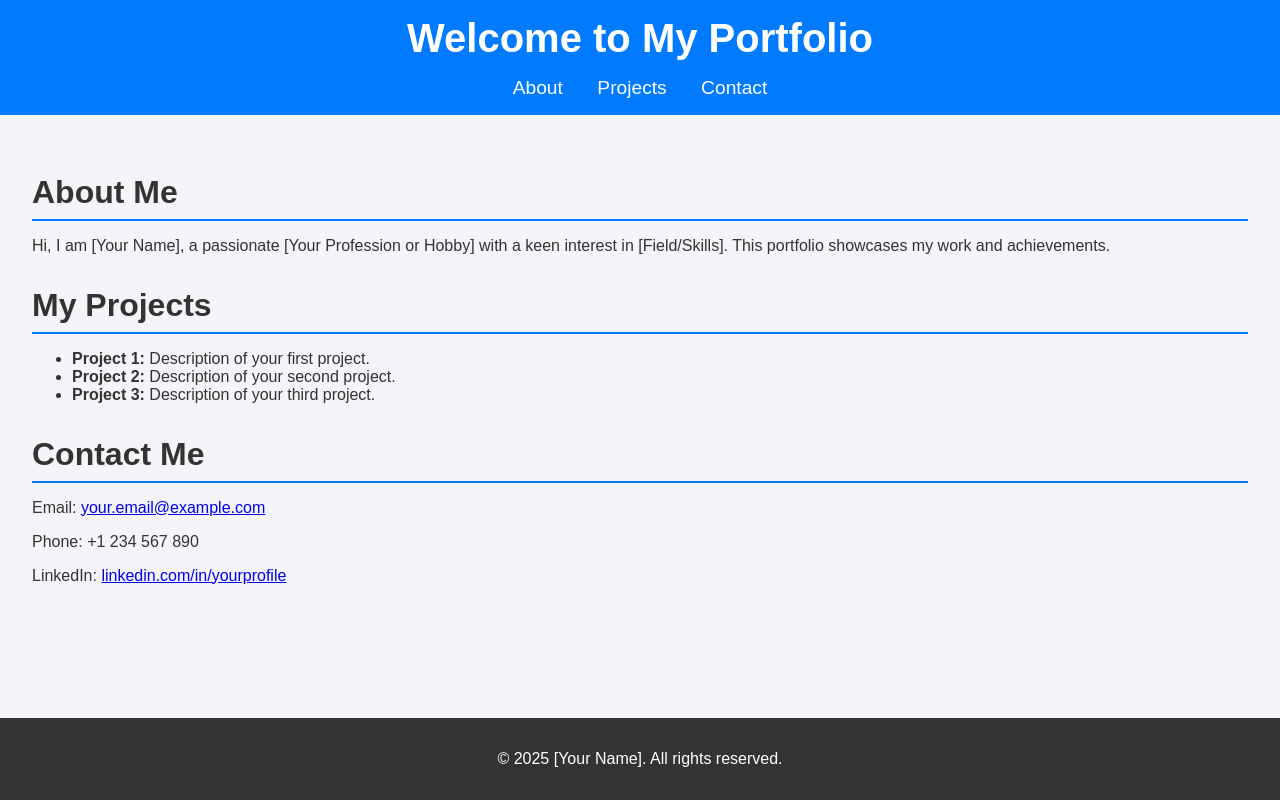
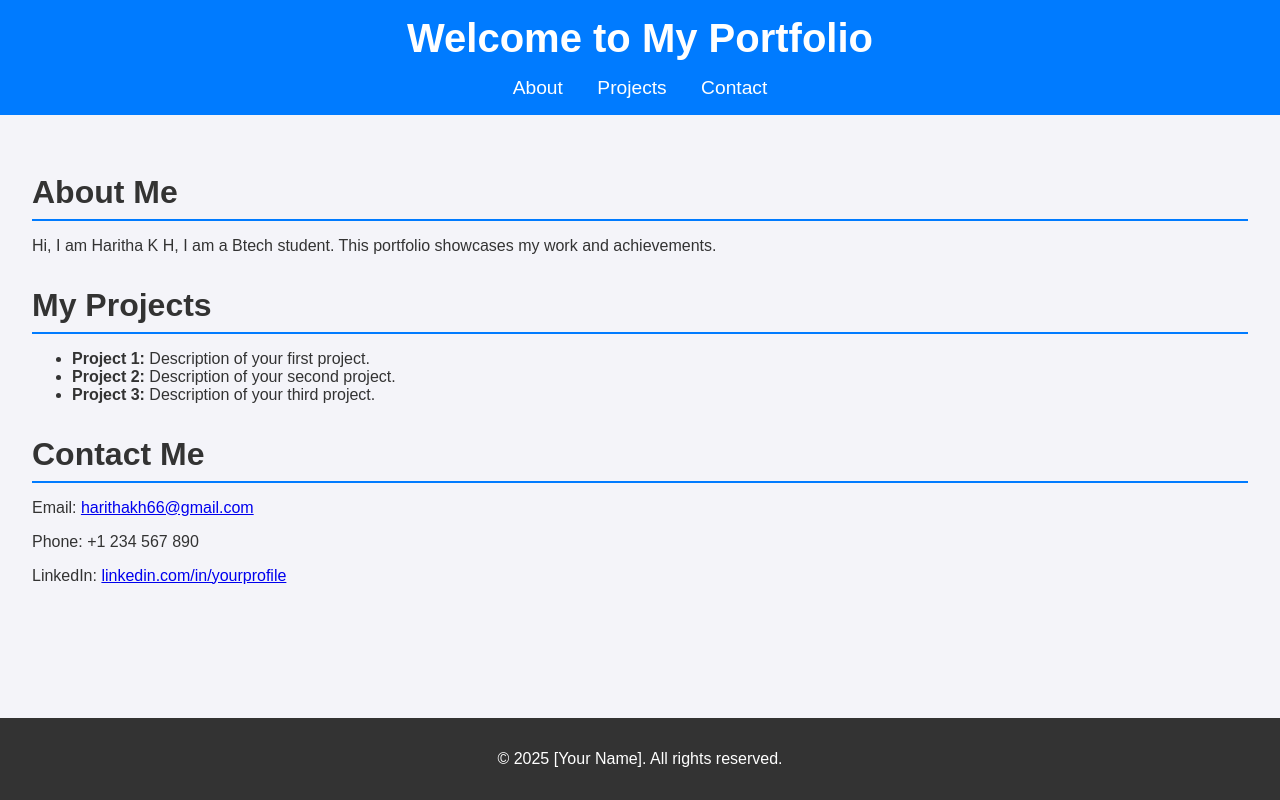
Before and after one commit to 11052001/website, a plain HTML site: page index.html in a window 1280 px wide. Drawn offline with Linux system fonts and the light colour scheme.

Commit message:
Update index.html

```diff
--- a/index.html
+++ b/index.html
@@ -75,7 +75,7 @@
     <div class="container">
         <section id="about" class="section">
             <h2>About Me</h2>
-            <p>Hi, I am [Your Name], a passionate [Your Profession or Hobby] with a keen interest in [Field/Skills]. This portfolio showcases my work and achievements.</p>
+            <p>Hi, I am Haritha K H, I am a Btech student. This portfolio showcases my work and achievements.</p>
         </section>
 
         <section id="projects" class="section">
@@ -89,7 +89,7 @@
 
         <section id="contact" class="section">
             <h2>Contact Me</h2>
-            <p>Email: <a href="mailto:your.email@example.com">your.email@example.com</a></p>
+            <p>Email: <a href="mailto:your.email@example.com">harithakh66@gmail.com</a></p>
             <p>Phone: +1 234 567 890</p>
             <p>LinkedIn: <a href="https://linkedin.com/in/yourprofile" target="_blank">linkedin.com/in/yourprofile</a></p>
         </section>
```
